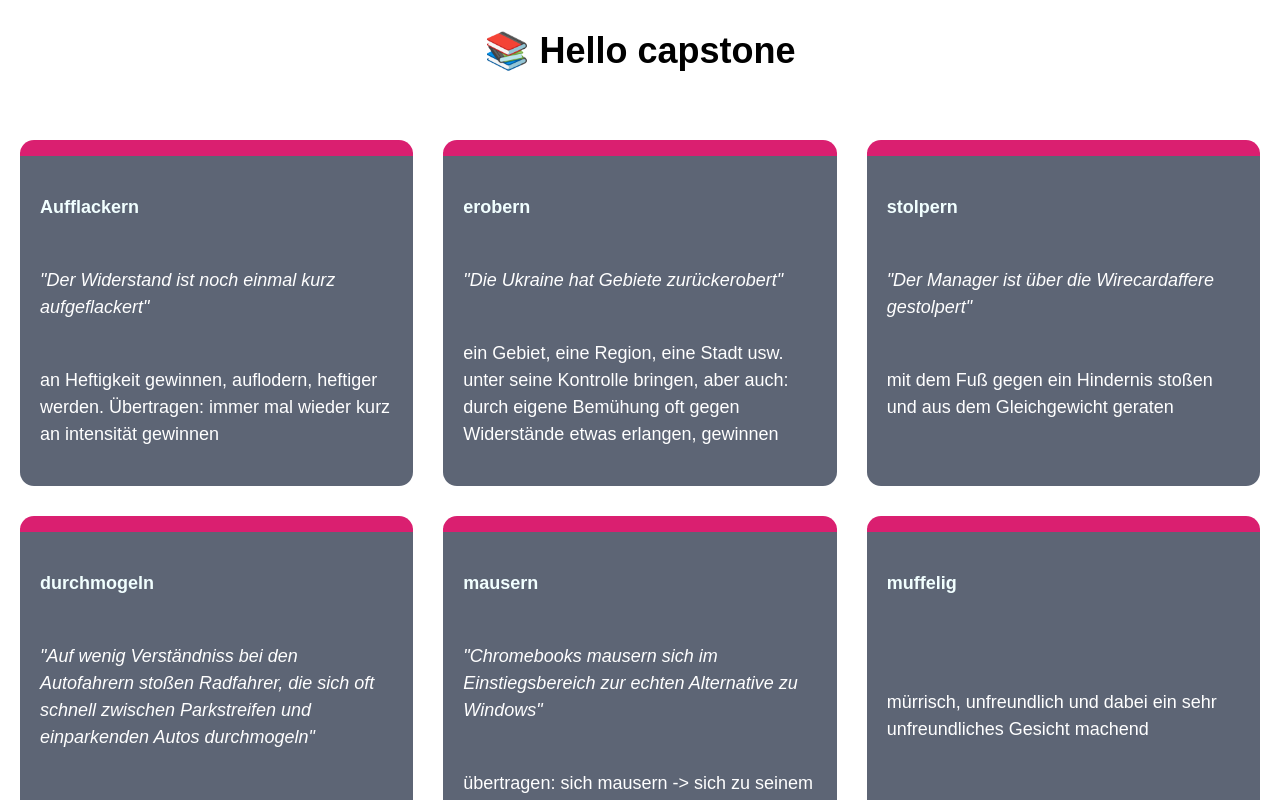
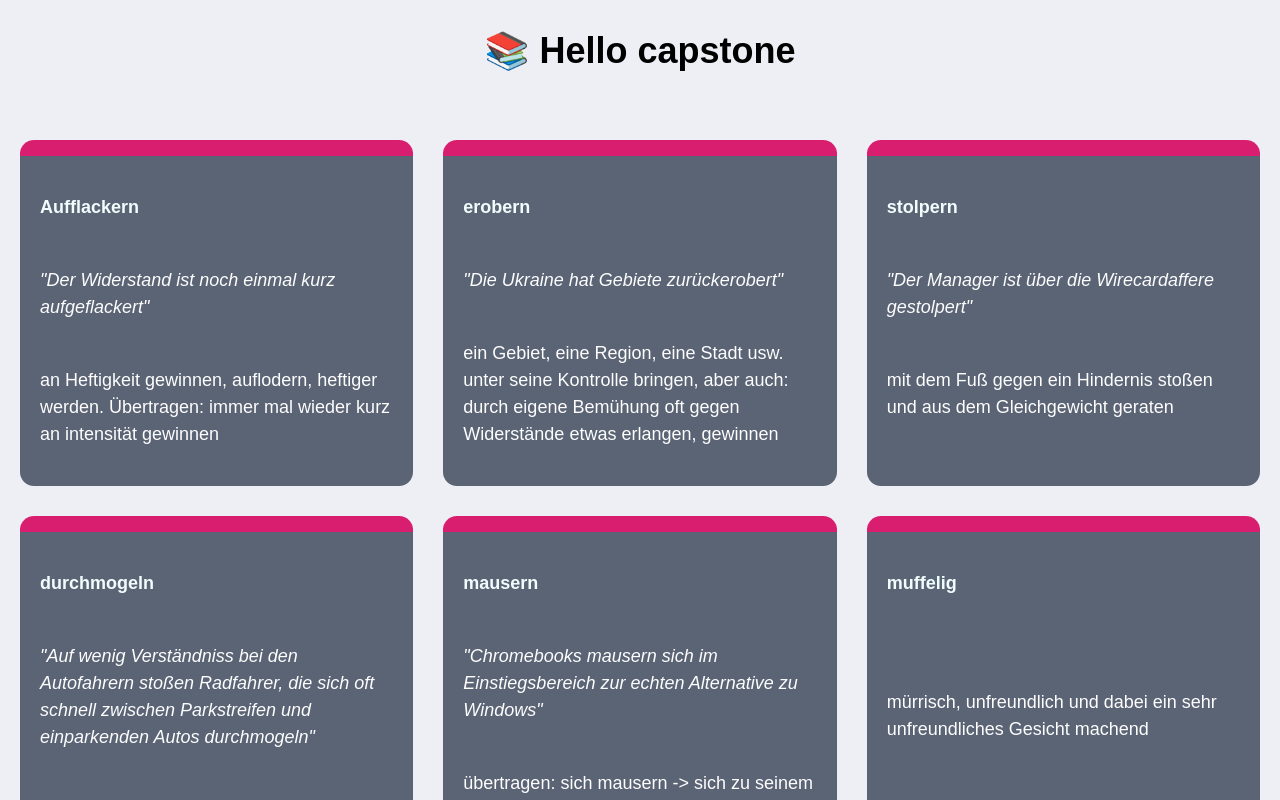
Before and after one commit to annadragan/capstone-project, a React (Create React App) app: page / in a window 1280 px wide. Shown: the top 800 px of the page. Built offline with nearby package versions, Linux system fonts and the light colour scheme.

Commit message:
Add changes

```diff
--- a/src/GlobalStyle.js
+++ b/src/GlobalStyle.js
@@ -9,6 +9,7 @@ body{
     margin: 0 auto;
     line-height: 1.5;
     font-family: sans-serif;
+    background-color:#EDEFF4;
 }
 label, input, textarea {
     font-size: 1rem;
--- a/src/components/CardList.js
+++ b/src/components/CardList.js
@@ -5,8 +5,7 @@ import { vocabulary } from '../db';
 export default function CardList() {
   return (
     <>
-      <Wrapper>
-        <AllCards role="list" aria-label="vocabulary cards" rows={3}>
+      <ListWrapper role="list" aria-label="vocabulary cards" rows={3}>
         {vocabulary.map(({ _id, word, example, explanation }) => {
           return (
             <Card
@@ -17,17 +16,16 @@ export default function CardList() {
             />
           );
         })}
-        </AllCards>
-      </Wrapper>
+      </ListWrapper>
     </>
   );
 }
 
-const Wrapper = styled.div``;
-const AllCards = styled.ul`
+const ListWrapper = styled.ul`
   display: grid;
   grid-template-columns: repeat(${props => props.rows}, 1fr);
   padding: 20px;
+  list-style: none;
   gap: 30px;
   opacity: 0.9;
   transition: 0.2s;
```
Also changed, not shown: 2 other files (tests, documents, lock files or other folders). Lines whose indentation alone changed are shown as unchanged.
